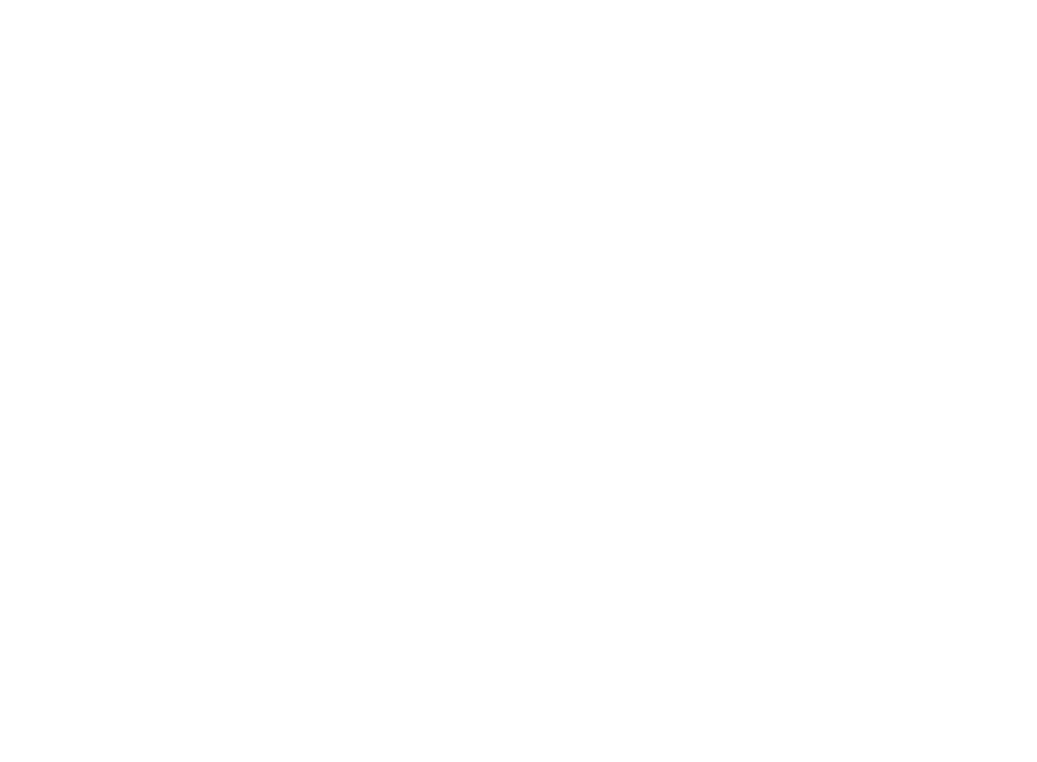
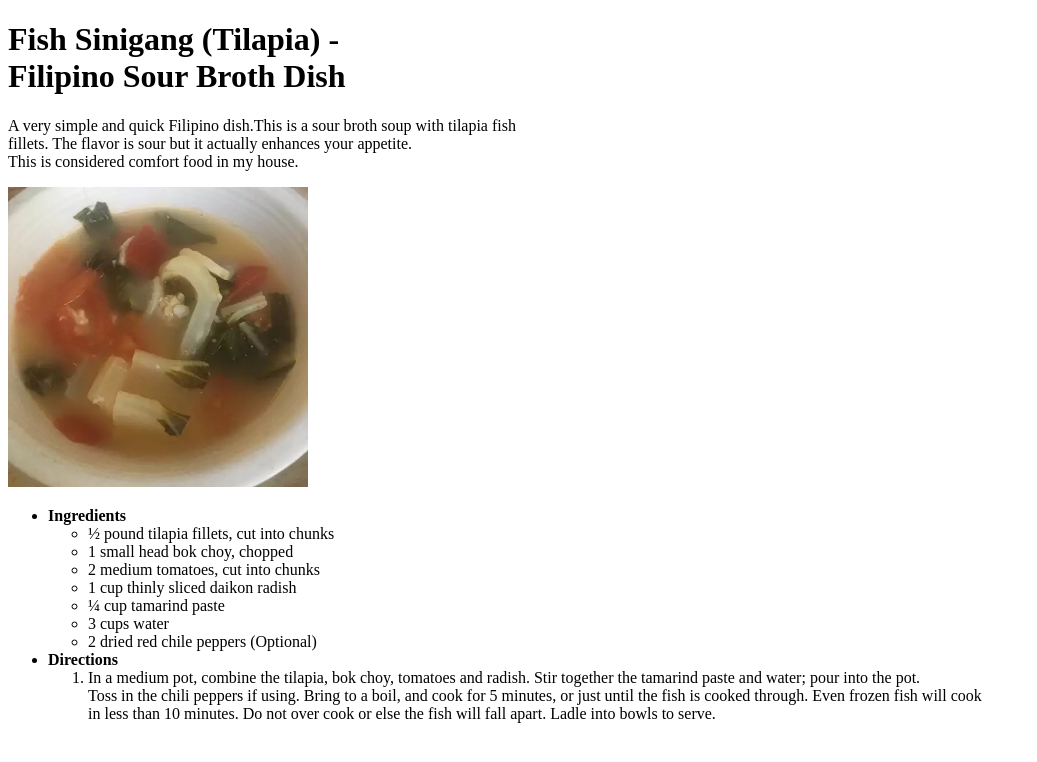
Before and after one commit to Daryllaranang/odin-receipes, a plain HTML site: page recipes/sinigang.html in a window 1280 px wide. Shown: the whole page, without its empty margins (0-1037 px from the left). Drawn offline with Linux system fonts and the light colour scheme.

Commit message:
Add sinigang recipes on sinigang.html file

```diff
--- a/recipes/sinigang.html
+++ b/recipes/sinigang.html
@@ -0,0 +1,30 @@
+<!DOCTYPE html>
+<html lang="en">
+<head>
+  <meta charset="UTF-8">
+  <meta name="viewport" content="width=device-width, initial-scale=1.0">
+  <title>Sinigang</title>
+</head>
+<body>
+  <h1>Fish Sinigang (Tilapia) -<br> Filipino Sour Broth Dish</h1>
+  <p>A very simple and quick Filipino dish.This is a sour broth soup with tilapia fish <br> fillets. The flavor is sour but it actually enhances your appetite.<br> This is considered comfort food in my house.</p>
+  <img src="../images/sinigang.png" alt="sinigang na tilapia" width="300" height="300">
+
+  <ul>
+    <li><strong>Ingredients</strong></li>
+    <ul>
+        <li>½ pound tilapia fillets, cut into chunks</li>
+        <li>1 small head bok choy, chopped</li>
+        <li>2 medium tomatoes, cut into chunks</li>
+        <li>1 cup thinly sliced daikon radish</li>
+        <li>¼ cup tamarind paste</li>
+        <li>3 cups water</li>
+        <li>2 dried red chile peppers (Optional)</li>
+    </ul>
+    <li><strong>Directions</strong></li>
+    <ol>
+      <li>In a medium pot, combine the tilapia, bok choy, tomatoes and radish. Stir together the tamarind paste and water; pour into the pot.<br> Toss in the chili peppers if using. Bring to a boil, and cook for 5 minutes, or just until the fish is cooked through. Even frozen fish will cook <br> in less than 10 minutes. Do not over cook or else the fish will fall apart. Ladle into bowls to serve.</li>
+    </ol>
+</ul>
+</body>
+</html>
```
Also changed, not shown: index.html (+1 -0 lines), images/sinigang.png (added).
